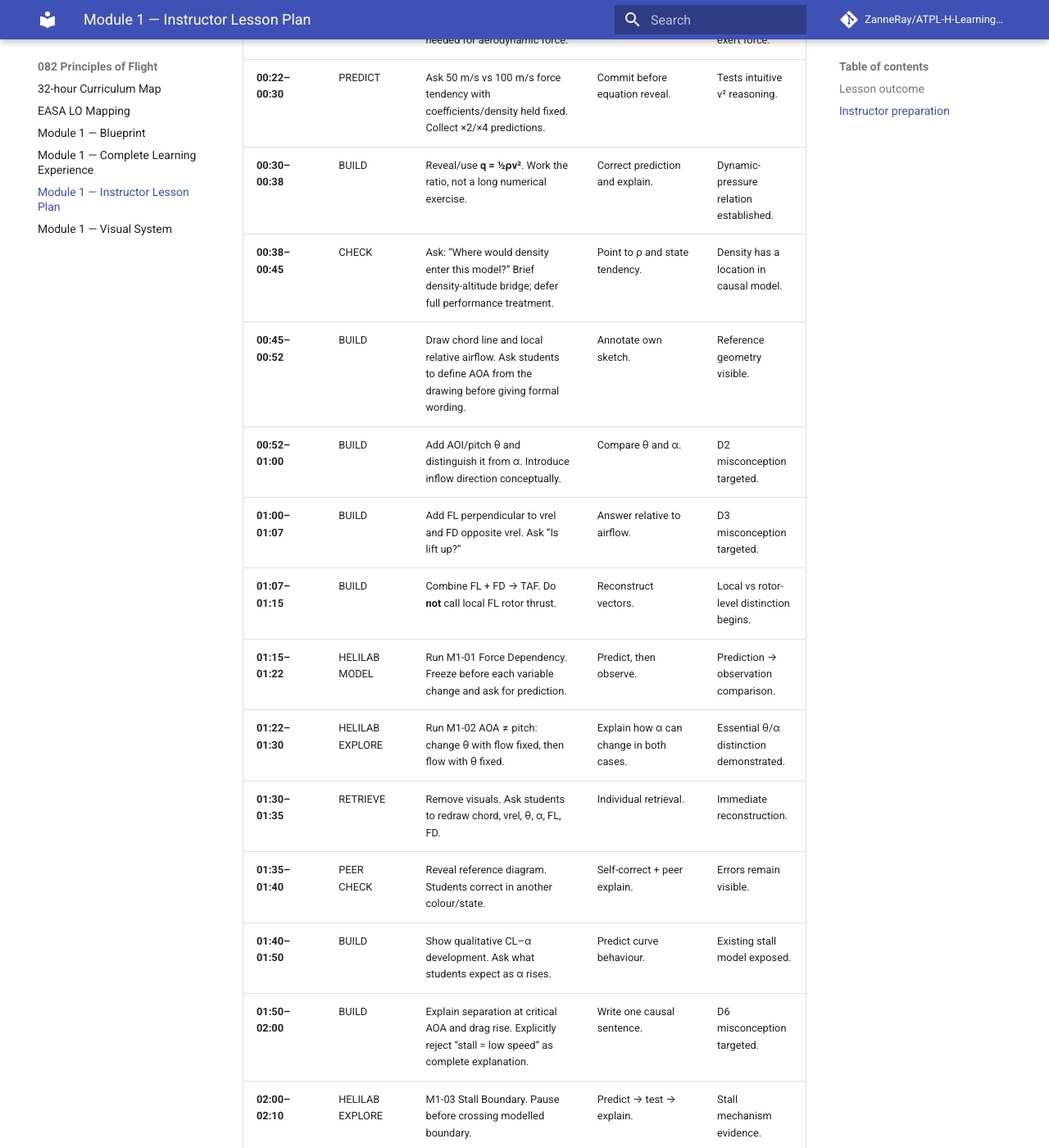
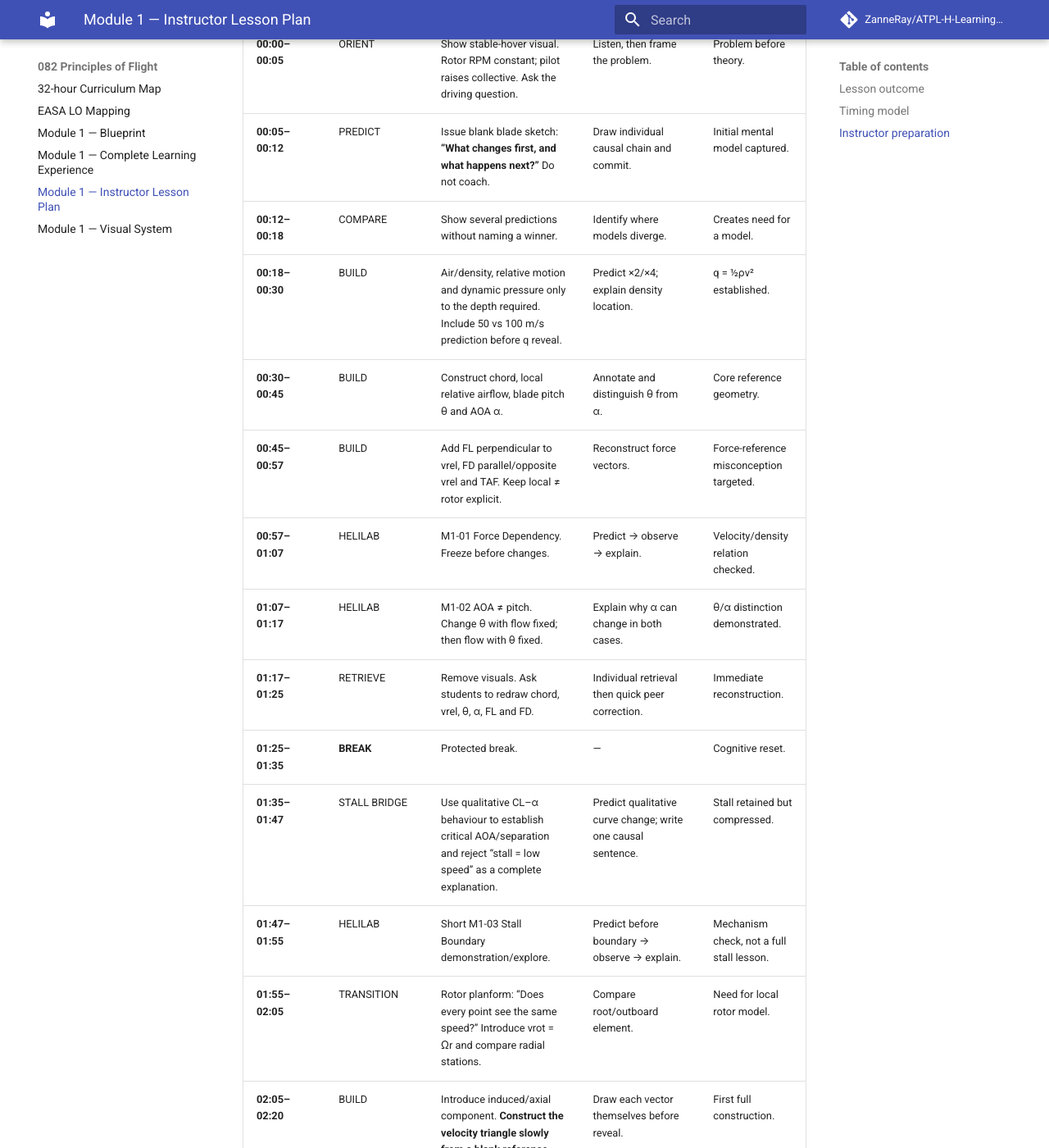
Before and after one commit to ZanneRay/ATPL-H-Learning-Ecosystem, an MkDocs documentation site: the page built from docs/curriculum/MODULE-1-INSTRUCTOR-LESSON-PLAN.md, in a window 1280 px wide and 1400 px high, scrolled down 1839 px. Shown: the whole window at 82% size. Built offline with MkDocs 1.6.1 and Material for MkDocs 9.7.7, drawn with Linux system fonts in a browser that asks for light colours; comment, search, counter and statistics services are not loaded; some of the changed text lies outside the part shown.

Commit message:
Revise Module 1 pilot timing and transfer evidence after red-team review

```diff
--- a/docs/curriculum/MODULE-1-INSTRUCTOR-LESSON-PLAN.md
+++ b/docs/curriculum/MODULE-1-INSTRUCTOR-LESSON-PLAN.md
@@ -1,30 +1,42 @@
 # Module 1 — Instructor Lesson Plan
 
-> **Pilot lesson guide · 4 contact hours**
+> **Pilot lesson guide · 4 contact hours including breaks and transition buffer**
 > Aerodynamic Foundations & Building Rotor Lift
 
 This is the instructor-facing run sheet for the Module 1 prototype. It converts the curriculum design into a sequence that another instructor should be able to deliver without having designed the module themselves.
 
 !!! warning "Pilot status"
-    This is a working lesson plan. Timing and activities should be tested in a real class before they become the delivery standard. Technical explanations must remain aligned with the approved Subject 082 source material.
+    This is a working lesson plan. Timing and activities should be tested in a real class before they become the delivery standard. Technical explanations must remain aligned with the approved Subject 082 source material. The four-hour block is **not** treated as 240 minutes of uninterrupted instruction.
 
 ## Lesson outcome
 
-By the end of the session, given a local blade condition or simple changed condition, the student can predict and explain:
+By the end of the session, given a local blade condition or a simple **unrehearsed** changed condition, the student can independently construct and explain:
 
 **local velocities → relative airflow → INFLOW/AOA → local aerodynamic forces → resolved components → rotor thrust / braking torque**
 
 The central source-book practice is deliberately preserved: BET problems are reasoned through as **velocities → INFLOW/AOA → FL/FD → FV/FH → T/Mbrake**.
+
+A student who can reproduce the words **α = θ − φ** but cannot construct the underlying velocity triangle has **not yet met the Module 1 end state**.
+
+## Timing model
+
+The four-hour contact block contains approximately:
+
+- **190 minutes** planned learning activity;
+- **20 minutes** protected breaks;
+- **30 minutes** distributed transition, setup, overrun and discussion buffer.
+
+The buffer is intentional. It is not spare content time to be filled with extra slides. If the lesson runs behind, protect the velocity-triangle construction, M1-04 and the final unrehearsed transfer task before optional enrichment.
 
 ## Instructor preparation
 
 Before class, confirm that students have access to the Module 1 pre-study and prepare:
 
 - opening/final prediction sheet;
-- blank blade-element sketch sheet or digital equivalent;
+- blank blade-element and blank velocity-triangle construction sheets or digital equivalents;
 - the approved Module 1 visual sequence;
 - HeliLab M1-01, M1-02 and M1-04, or static fallback visuals if a mission is not yet implemented;
-- exit ticket;
+- exit/transfer task;
 - explanation rubric;
 - timer/visible countdown for prediction tasks.
 
@@ -32,45 +44,78 @@ Before class, confirm that students have access to the Module 1 pre-study and pr
 
 ---
 
-# Run sheet
+# Normative pilot run sheet
+
+This table is the current timing reference for the Module 1 pilot. Other Module 1 pages describe the learning architecture; where minute-by-minute timings differ, **this run sheet governs the pilot**.
 
 | Time | Phase | Instructor action | Student action | Evidence / decision |
 |---|---|---|---|---|
-| **00:00–00:03** | ORIENT | Show stable-hover visual. State only: rotor RPM constant; pilot raises collective. Ask the driving question. | Listen; no notes yet. | Problem established before theory. |
-| **00:03–00:08** | PREDICT | Issue blank blade sketch. Ask: **“What changes first, and what happens next?”** Do not coach. | Draw and write individual causal chain. | Initial mental model captured. |
-| **00:08–00:12** | COMMIT | Ask students to mark the first quantity they believe changes. Quick show of hands/poll only after sketches are frozen. | Commit publicly/privately. | D1–D4 misconception scan. |
-| **00:12–00:15** | ORIENT | Show several different predictions without naming a winner. Say: “By the end of this lesson you must be able to decide which chain survives.” | Compare models. | Creates need for model. |
-| **00:15–00:22** | BUILD | Introduce air as mass/inertia and density only to the depth needed for aerodynamic force. | Answer short prompts. | Can articulate why air can exert force. |
-| **00:22–00:30** | PREDICT | Ask 50 m/s vs 100 m/s force tendency with coefficients/density held fixed. Collect ×2/×4 predictions. | Commit before equation reveal. | Tests intuitive v² reasoning. |
-| **00:30–00:38** | BUILD | Reveal/use **q = ½ρv²**. Work the ratio, not a long numerical exercise. | Correct prediction and explain. | Dynamic-pressure relation established. |
-| **00:38–00:45** | CHECK | Ask: “Where would density enter this model?” Brief density-altitude bridge; defer full performance treatment. | Point to ρ and state tendency. | Density has a location in causal model. |
-| **00:45–00:52** | BUILD | Draw chord line and local relative airflow. Ask students to define AOA from the drawing before giving formal wording. | Annotate own sketch. | Reference geometry visible. |
-| **00:52–01:00** | BUILD | Add AOI/pitch θ and distinguish it from α. Introduce inflow direction conceptually. | Compare θ and α. | D2 misconception targeted. |
-| **01:00–01:07** | BUILD | Add FL perpendicular to vrel and FD opposite vrel. Ask “Is lift up?” | Answer relative to airflow. | D3 misconception targeted. |
-| **01:07–01:15** | BUILD | Combine FL + FD → TAF. Do **not** call local FL rotor thrust. | Reconstruct vectors. | Local vs rotor-level distinction begins. |
-| **01:15–01:22** | HELILAB MODEL | Run M1-01 Force Dependency. Freeze before each variable change and ask for prediction. | Predict, then observe. | Prediction → observation comparison. |
-| **01:22–01:30** | HELILAB EXPLORE | Run M1-02 AOA ≠ pitch: change θ with flow fixed, then flow with θ fixed. | Explain how α can change in both cases. | Essential θ/α distinction demonstrated. |
-| **01:30–01:35** | RETRIEVE | Remove visuals. Ask students to redraw chord, vrel, θ, α, FL, FD. | Individual retrieval. | Immediate reconstruction. |
-| **01:35–01:40** | PEER CHECK | Reveal reference diagram. Students correct in another colour/state. | Self-correct + peer explain. | Errors remain visible. |
-| **01:40–01:50** | BUILD | Show qualitative CL–α development. Ask what students expect as α rises. | Predict curve behaviour. | Existing stall model exposed. |
-| **01:50–02:00** | BUILD | Explain separation at critical AOA and drag rise. Explicitly reject “stall = low speed” as complete explanation. | Write one causal sentence. | D6 misconception targeted. |
-| **02:00–02:10** | HELILAB EXPLORE | M1-03 Stall Boundary. Pause before crossing modelled boundary. | Predict → test → explain. | Stall mechanism evidence. |
-| **02:10–02:18** | TRANSITION | Show a rotor planform. Ask: “Does every point on this blade see the same speed?” | Predict root vs tip. | Need for local element model created. |
-| **02:18–02:26** | BUILD | Introduce **vr = Ωr** qualitatively/quantitatively. Compare two radial stations. | Calculate/compare simple ratios. | Radial velocity model established. |
-| **02:26–02:34** | BUILD | Add induced/axial velocity and construct local vrel vector. | Build velocity triangle. | Rotor-specific relative airflow established. |
-| **02:34–02:40** | BUILD | Name inflow angle φ and establish **α = θ − φ**. | Explain equation in words. | Key BET relation established. |
-| **02:40–02:48** | RETRIEVE | Blank screen. Give θ fixed, vi increased. Ask only: φ? α? | Individual arrows ↑/↓ + reason. | First rotor causal prediction. |
-| **02:48–03:00** | BUILD | Assemble BET chain: velocities → angles → forces. Ask class to supply each next box before revealing it. | Co-construct chain. | Model built rather than shown whole. |
-| **03:00–03:10** | BUILD | Resolve TAF into FV/FH and then Σ → T/Mbrake. Emphasise local → sum. | Complete causal chain. | D4 misconception targeted. |
-| **03:10–03:13** | MISSION BRIEF | Explain M1-04 task and prediction gates. No demonstration of solution. | Prepare mission. | Avoids copying procedure. |
-| **03:13–03:27** | HELILAB MISSION | Facilitate M1-04. Ask “what changes next?” rather than giving answers. | Complete prediction gates and causal chain. | Core mission evidence. |
-| **03:27–03:30** | FREEZE | Stop interaction. Ask each student to write final rotor consequence and one uncertain link. | Commit final response. | Prevents endless slider search. |
-| **03:30–03:38** | EXPLAIN | Pair students. Reviewer uses 4-point rubric cues. | 60–90 sec teach-back each. | Causal explanation evidence. |
-| **03:38–03:43** | DEBRIEF | Select one strong chain and one plausible wrong chain. Diagnose links, not person. | Compare reasoning. | Error diagnosis modelled. |
-| **03:43–03:48** | APPLY | Return original hover/collective problem. Students annotate original sheet. | Correct/add causal links. | Conceptual change visible. |
-| **03:48–03:52** | TRANSFER | Add lower-density condition. Ask what stays the same and where ρ enters. | Predict tendency and justify. | Near-transfer evidence. |
-| **03:52–03:58** | CHECK | Issue three-item exit ticket: reconstruct; increased vi with θ fixed; critique “low-speed stall”. | Individual, no notes. | Immediate mastery snapshot. |
-| **03:58–04:00** | REFLECT | Repeat confidence rating. Preview: later modules change the BET inputs and boundary conditions. | Rate + one-sentence reflection. | Closes model, opens future learning. |
+| **00:00–00:05** | ORIENT | Show stable-hover visual. Rotor RPM constant; pilot raises collective. Ask the driving question. | Listen, then frame the problem. | Problem before theory. |
+| **00:05–00:12** | PREDICT | Issue blank blade sketch: **“What changes first, and what happens next?”** Do not coach. | Draw individual causal chain and commit. | Initial mental model captured. |
+| **00:12–00:18** | COMPARE | Show several predictions without naming a winner. | Identify where models diverge. | Creates need for a model. |
+| **00:18–00:30** | BUILD | Air/density, relative motion and dynamic pressure only to the depth required. Include 50 vs 100 m/s prediction before q reveal. | Predict ×2/×4; explain density location. | q = ½ρv² established. |
+| **00:30–00:45** | BUILD | Construct chord, local relative airflow, blade pitch θ and AOA α. | Annotate and distinguish θ from α. | Core reference geometry. |
+| **00:45–00:57** | BUILD | Add FL perpendicular to vrel, FD parallel/opposite vrel and TAF. Keep local ≠ rotor explicit. | Reconstruct force vectors. | Force-reference misconception targeted. |
+| **00:57–01:07** | HELILAB | M1-01 Force Dependency. Freeze before changes. | Predict → observe → explain. | Velocity/density relation checked. |
+| **01:07–01:17** | HELILAB | M1-02 AOA ≠ pitch. Change θ with flow fixed; then flow with θ fixed. | Explain why α can change in both cases. | θ/α distinction demonstrated. |
+| **01:17–01:25** | RETRIEVE | Remove visuals. Ask students to redraw chord, vrel, θ, α, FL and FD. | Individual retrieval then quick peer correction. | Immediate reconstruction. |
+| **01:25–01:35** | **BREAK** | Protected break. | — | Cognitive reset. |
+| **01:35–01:47** | STALL BRIDGE | Use qualitative CL–α behaviour to establish critical AOA/separation and reject “stall = low speed” as a complete explanation. | Predict qualitative curve change; write one causal sentence. | Stall retained but compressed. |
+| **01:47–01:55** | HELILAB | Short M1-03 Stall Boundary demonstration/explore. | Predict before boundary → observe → explain. | Mechanism check, not a full stall lesson. |
+| **01:55–02:05** | TRANSITION | Rotor planform: “Does every point see the same speed?” Introduce vrot = Ωr and compare radial stations. | Compare root/outboard element. | Need for local rotor model. |
+| **02:05–02:20** | BUILD | Introduce induced/axial component. **Construct the velocity triangle slowly from a blank reference frame.** | Draw each vector themselves before reveal. | First full construction. |
+| **02:20–02:32** | BUILD | Name φ; add chord/pitch θ; derive α from geometry. Do not start with the equation. | Measure/identify φ and α, then state α = θ − φ in words. | Equation grounded in geometry. |
+| **02:32–02:42** | CONSTRUCT | Give a second set of vrot, vi and θ. No pre-drawn triangle. | Independently construct vrel, φ and α. | Construction, not recognition. |
+| **02:42–02:50** | CHECK | θ fixed; change vi. Ask students to redraw rather than only use ↑/↓ arrows. | Produce before/after triangles and causal sentence. | φ/α reasoning visible. |
+| **02:50–03:00** | **BREAK** | Protected break. | — | Cognitive reset. |
+| **03:00–03:12** | BUILD | Assemble velocities → angles → FL/FD/TAF → resolved components → Σ rotor output. Students supply each next link. | Co-construct complete BET chain. | Integration. |
+| **03:12–03:20** | BUILD | Resolve TAF into local normal/in-plane components and distinguish local element from rotor sum. | Annotate one completed blade element. | Local-to-rotor boundary. |
+| **03:20–03:23** | MISSION BRIEF | Explain M1-04 and prediction gates without demonstrating solution. | Prepare mission. | Avoid procedure copying. |
+| **03:23–03:38** | HELILAB M1-04 | Facilitate canonical mission. Ask “what changes next?” | Complete prediction gates and structured causal selection. | Learning evidence; not formal assessment. |
+| **03:38–03:45** | EXPLAIN | Pair teach-back using short rubric. | Explain input → rotor consequence in 60–90 s. | Causal explanation. |
+| **03:45–03:52** | APPLY | Return to original collective problem; annotate original sheet. | Repair initial causal chain. | Conceptual change visible. |
+| **03:52–04:00** | **UNREHEARSED TRANSFER / EXIT** | Give a fresh velocity/pitch state not used in worked examples or M1-04. Require construction before explanation. | Independently construct velocity triangle, identify φ and α, orient forces qualitatively and state rotor tendency. | Primary Module 1 transfer snapshot. |
+
+### Buffer use
+
+The run sheet deliberately plans about 190 minutes of active learning plus 20 minutes of breaks. The remaining time inside the four-hour block absorbs normal classroom transitions, HeliLab login/setup, questions, drawing time and local overruns. Do not add new content simply because a pilot cohort moves faster.
+
+---
+
+# The unrehearsed transfer task
+
+This task is the most important change from the first prototype. It prevents a student from demonstrating apparent mastery by memorising the verbal chain or repeatedly answering the same ↑/↓ relationship.
+
+## Student receives
+
+A **new** local blade-element state with:
+
+- a rotor-plane/reference line;
+- numerical or scaled values for **vrot** and the induced/axial component;
+- a blade pitch angle **θ**;
+- no pre-drawn vrel;
+- no φ arc;
+- no α arc;
+- no force vectors.
+
+The state must differ materially from the worked classroom example and the canonical M1-04 state.
+
+## Student must independently
+
+1. draw the velocity components to scale or qualitatively correct proportion;
+2. construct **vrel**;
+3. identify **φ** from the geometry;
+4. position the blade/chord for the supplied **θ**;
+5. determine **α**;
+6. orient **FL** and **FD** relative to vrel;
+7. construct/describe the local resultant and its normal/in-plane consequence;
+8. state the expected rotor thrust/braking-torque tendency and justify it causally.
+
+The purpose is not high-precision trigonometry. It is evidence that the student can **rebuild the model from inputs**.
+
+## Minimum success rule for the pilot
+
+A response cannot receive the highest formative level if the velocity triangle is absent or geometrically incoherent, even when the final ↑/↓ tendency happens to be correct.
 
 ---
 
@@ -86,47 +131,39 @@ The lesson should be built around a small set of reusable figures rather than a
 | **V04 Local aerofoil reference frame** | chord + vrel | build progressively |
 | **V05 θ versus α** | misconception correction | overlay θ, then α |
 | **V06 FL / FD / TAF** | force geometry | vectors appear sequentially |
-| **V07 CL vs α / separation** | stall mechanism | reveal curve after prediction |
+| **V07 CL vs α / separation** | stall mechanism | brief bridge only |
 | **V08 Rotor radial stations** | need for blade elements | compare root/outboard |
-| **V09 vr = Ωr** | rotational velocity | animate radial dependency if possible |
-| **V10 Velocity triangle** | vrel + φ | construct vectors, not pre-completed |
-| **V11 α = θ − φ** | BET angle relationship | connect directly to V10 |
-| **V12 Section-force resolution** | FV / FH | show TAF then components |
+| **V09 vrot = Ωr** | rotational velocity | animate radial dependency if possible |
+| **V10 Velocity triangle** | vrel + φ | **construct from blank frame; never begin completed** |
+| **V11 α = θ − φ** | BET angle relationship | derive from V10 geometry |
+| **V12 Section-force resolution** | local normal/in-plane components | show TAF then components |
 | **V13 Local → whole rotor** | summation | repeated blade elements → Σ |
 | **V14 Complete BET causal chain** | integration | students supply missing nodes |
-| **V15 Original vs revised hover explanation** | conceptual change | end-of-lesson comparison |
+| **V15 Original vs revised hover explanation** | conceptual change | end comparison |
 
-**Production rule:** V04–V14 should share the same symbols, arrow directions, terminology and visual grammar. Students should not have to relearn the diagram language between slides, handbook and HeliLab.
+**Production rule:** V04–V14 must share the approved BET Visual/Physics Contract across handbook, book-derived figures, SVG/media and HeliLab. A complete horizontal mirror is acceptable only when the entire geometry is mirrored coherently.
 
 ---
 
 # Exact core prompts
 
-Use these consistently during the pilot so the learning design can be evaluated rather than changing with instructor improvisation.
-
 ### P1 · Opening
-
 > **The helicopter is established in a stable hover. Rotor RPM remains constant. The pilot raises collective. At one blade element, what changes first — and what happens next?**
 
 ### P2 · Velocity dependency
-
 > **If local relative-airflow speed doubles while density, area and aerodynamic coefficients are held fixed, what happens to the aerodynamic-force tendency? Commit before calculating.**
 
 ### P3 · AOA distinction
-
-> **Can AOA change while blade pitch/AOI remains constant? If yes, what must have changed?**
+> **Can AOA change while blade pitch remains constant? If yes, what must have changed?**
 
 ### P4 · Rotor radial dependency
-
 > **At constant rotor angular speed, which blade element has the greater rotational velocity: one near the root or one farther outboard? Explain without using the lift equation yet.**
 
-### P5 · Inflow transfer
-
-> **Blade pitch θ remains constant and the upward/axial component of local relative airflow increases. What happens first to inflow angle φ, and what does that do to effective AOA α?**
+### P5 · Inflow construction
+> **Blade pitch θ remains constant and the induced/axial component changes. Redraw the velocity triangle. What happens to φ and therefore α?**
 
 ### P6 · End-of-module transfer
-
-> **Return to the opening collective problem. Now reduce air density substantially. Which causal links remain unchanged, where does density enter, and what aerodynamic tendency changes?**
+> **Here is a new vrot, axial-flow and θ state. Build the local aerodynamic picture from the reference plane outward. Do not use the completed BET diagram.**
 
 ---
 
@@ -135,8 +172,9 @@ Use these consistently during the pilot so the learning design can be evaluated
 During prediction phases, avoid confirming the answer with facial expression or language. Use neutral probes such as:
 
 - **“What makes you say that?”**
-- **“Which variable changed immediately before that?”**
+- **“Which vector did you construct first?”**
 - **“What is your reference airflow?”**
+- **“Where does your φ come from geometrically?”**
 - **“Is that a local blade force or a whole-rotor result?”**
 - **“Can that quantity change if θ does not?”**
 - **“What would you expect HeliLab to show if your chain is correct?”**
@@ -151,29 +189,41 @@ When correcting, correct the **broken link** in the causal chain rather than rep
 |---|---|---|
 | “Collective makes more thrust.” | “Correct, because pitch increases.” | “What changes on the blade before thrust can change?” |
 | “AOA increased because pitch increased.” | immediate formula | “Could α change if θ stayed fixed?” then return to vrel |
-| “Lift points upward.” | definition only | rotate/alter airflow reference and ask again |
+| “Lift points upward.” | definition only | alter airflow reference and ask again |
 | “The tip makes more lift.” | general confirmation | “Which term changed first as r increased?” |
 | “It stalls because speed is low.” | “No.” | ask for critical AOA and separation mechanism |
-| “Local lift is thrust.” | terminology correction only | force student to resolve TAF and then sum elements |
+| “Local lift is thrust.” | terminology correction only | force student to resolve the resultant and then sum elements |
+| “φ goes up because the formula says so.” | accept memorised rule | remove the formula and require the velocity triangle |
 
 ---
 
 # Pilot observation sheet
 
-During the first deliveries, an observer or instructor should capture only a few high-value metrics:
-
 | Question | Capture |
 |---|---|
 | Do students commit before feedback? | yes / inconsistent / no |
-| Can most students distinguish θ and α by 01:30? | approximate % |
-| Can most students reason φ↑ → α↓ with θ fixed by 02:40? | approximate % |
+| Can most students distinguish θ and α by ~01:20? | approximate % |
+| Can most students construct a velocity triangle without a completed model by ~02:40? | approximate % |
+| Can students redraw the triangle when vi changes rather than only recite φ↑/α↓? | approximate % |
 | Does M1-04 produce explanation or slider-search behaviour? | notes |
 | Which BET link causes the most failures? | velocities / angles / forces / resolution / summation |
-| Is 4 h realistic? | actual timings |
+| Does the unrehearsed exit task discriminate understanding from memorisation? | notes + approximate % |
+| Is the four-hour block realistic with protected breaks? | actual timings |
 | Which visual created confusion? | V-number + note |
-| Exit item success | item-level approximate % |
 
 The pilot should result in **revision evidence**, not merely “students liked it”.
+
+---
+
+# HeliLab evidence boundary
+
+For the initial pilot, HeliLab is a **learning and formative-thinking tool**, not the formal system of record.
+
+- M1-04 may require structured prediction/causal selections before reveal.
+- Session-state feedback is sufficient for the pilot.
+- Optional free text may support reflection, but HeliLab does not need to score natural-language explanations.
+- No LMS-style persistence, instructor dashboard or formal evidence store is required for Module 1 pilot approval.
+- Formal controlled assessment remains outside HeliLab unless a later architecture decision explicitly changes this.
 
 ---
 
@@ -183,10 +233,10 @@ The pedagogical sequence must survive a technical failure. For each HeliLab acti
 
 **prediction → reveal state A → changed variable → reveal state B → explanation.**
 
-HeliLab improves manipulation and feedback; it is not allowed to become a single point of failure for the lesson.
+For M1-04, the fallback must still require the student to construct the velocity triangle rather than merely inspect a completed figure.
 
 ---
 
 # Source alignment note
 
-The current project textbook explicitly summarises BET as summed local blade-element aerodynamics, with **vr = Ωr**, induced/flight components forming **vrel**, and **α = θ − φ**. It also presents causal-chain exercises for collective increase, transition to climb and the advancing blade. Those source relationships define the technical spine of this lesson plan. The timing, prediction gates, retrieval moments, peer explanation and evidence design are instructional-design choices added by this curriculum project.
+The current project textbook explicitly summarises BET as summed local blade-element aerodynamics, with rotational velocity, induced/flight components forming local relative airflow, and **α = θ − φ**. Those relationships define the technical spine of this lesson. The timing, prediction gates, retrieval moments, peer explanation and evidence design are instructional-design choices added by this curriculum project.
```
